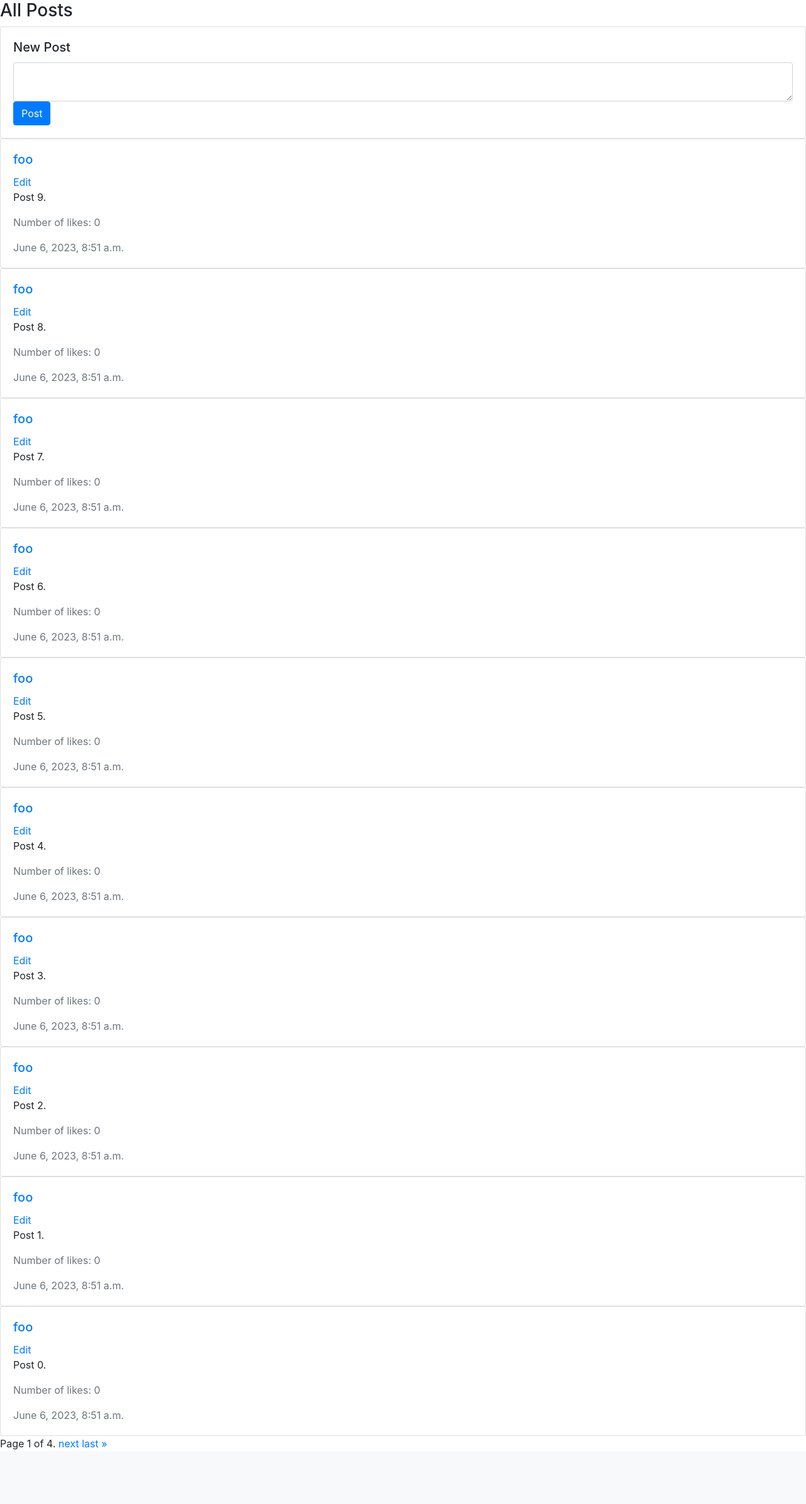
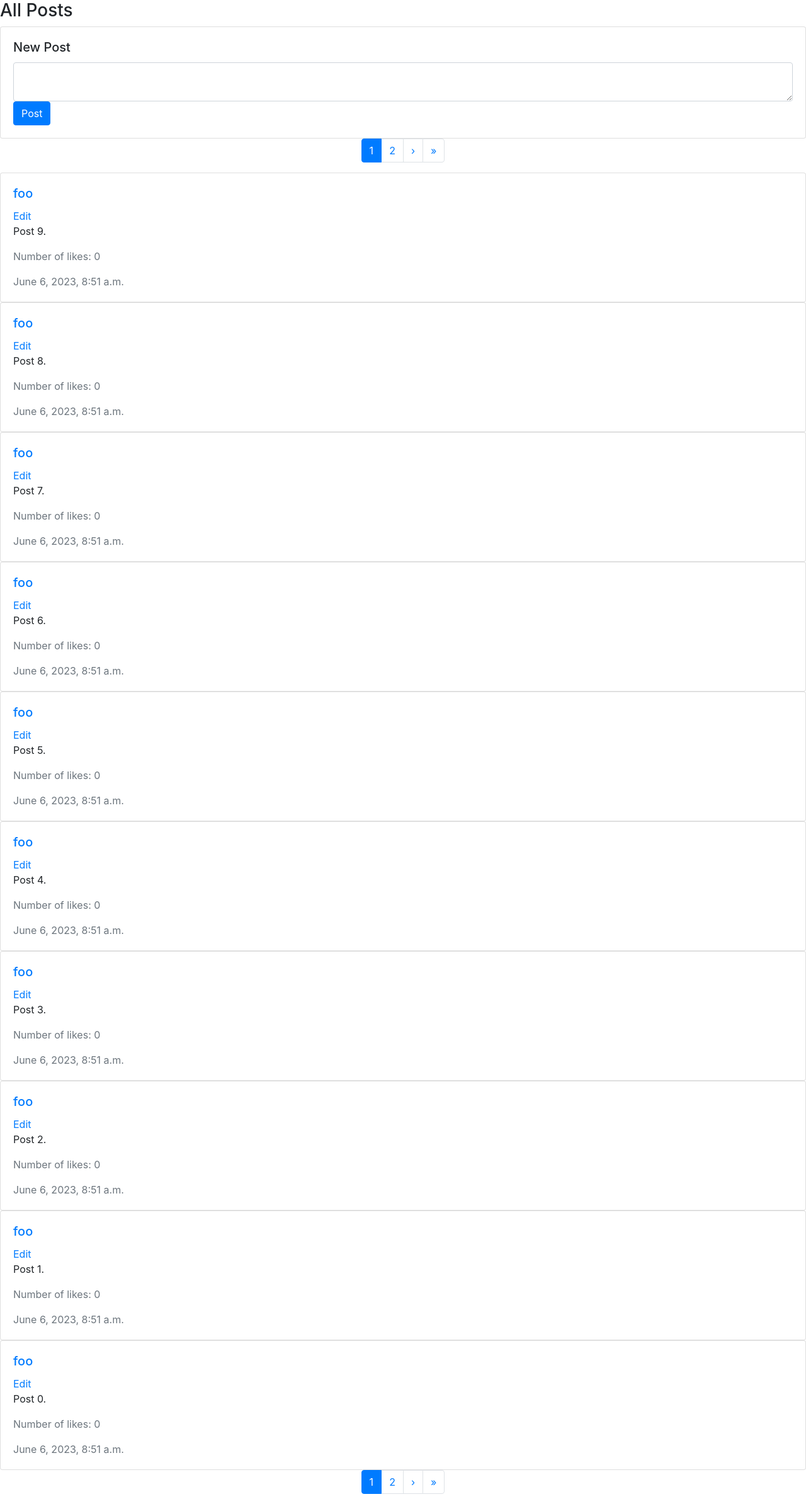
Before and after one commit to IbolyaGergo/CS50Web_Project4, a Django app: page / in a window 1280 px wide. Shown: the part 56-2444 px from the top of the page at 63% size. Before the commit the page ends 2360 px from the top, so only its background shows below. Run offline with Django 3.2, Linux system fonts and the light colour scheme; the first user in the database is signed in; data comes from the database, SQL or seed files in the repository; some libraries are stand-ins or nearby versions.

Commit message:
Add bootstrap to pagination.

```diff
--- a/project4/network/templates/network/index.html
+++ b/project4/network/templates/network/index.html
@@ -13,6 +13,34 @@
         </form>
     </div>
 </div>
+<nav aria-label="Page navigation example">
+    <ul class="pagination justify-content-center">
+        {% if page_obj.has_previous %}
+            <li class="page-item">
+                <a class="page-link" href="?page=1" aria-label="First">
+                    <span aria-hidden="true">&laquo;</span>
+                </a>
+            </li>
+            <li class="page-item"><a class="page-link" href="?page={{ page_obj.previous_page_number }}">&#8249;</a></li>
+            <li class="page-item"><a class="page-link" href="?page={{ page_obj.previous_page_number }}">{{ page_obj.previous_page_number }}</a></li>
+        {% endif %}
+        <li class="page-item active" aria-current="page">
+            <span class="page-link">
+                {{ page_obj.number }}
+                <span class="sr-only">(current)</span>
+            </span>
+        </li>
+        {% if page_obj.has_next %}
+            <li class="page-item"><a class="page-link" href="?page={{ page_obj.next_page_number }}">{{ page_obj.next_page_number }}</a></li>
+            <li class="page-item"><a class="page-link" href="?page={{ page_obj.next_page_number }}">&#8250;</a></li>
+            <li class="page-item">
+                <a class="page-link" href="?page={{ page_obj.paginator.num_pages }}" aria-label="Last">
+                    <span aria-hidden="true">&raquo;</span>
+                </a>
+            </li>
+        {% endif %}
+    </ul>
+</nav>
 {% for post in page_obj %}
 <div class="card">
     <div class="card-body">
@@ -24,7 +52,7 @@
         </div>
     </div>
 {% endfor %}
-<div class="pagination">
+<!-- <div class="pagination">
     <span class="step-links">
         {% if page_obj.has_previous %}
             <a href="?page=1">&laquo; first</a>
@@ -40,6 +68,34 @@
             <a href="?page={{ page_obj.paginator.num_pages }}">last &raquo;</a>
         {% endif %}
     </span>
-</div>
+</div> -->
+<nav aria-label="Page navigation example">
+    <ul class="pagination justify-content-center">
+        {% if page_obj.has_previous %}
+            <li class="page-item">
+                <a class="page-link" href="?page=1" aria-label="First">
+                    <span aria-hidden="true">&laquo;</span>
+                </a>
+            </li>
+            <li class="page-item"><a class="page-link" href="?page={{ page_obj.previous_page_number }}">&#8249;</a></li>
+            <li class="page-item"><a class="page-link" href="?page={{ page_obj.previous_page_number }}">{{ page_obj.previous_page_number }}</a></li>
+        {% endif %}
+        <li class="page-item active" aria-current="page">
+            <span class="page-link">
+                {{ page_obj.number }}
+                <span class="sr-only">(current)</span>
+            </span>
+        </li>
+        {% if page_obj.has_next %}
+            <li class="page-item"><a class="page-link" href="?page={{ page_obj.next_page_number }}">{{ page_obj.next_page_number }}</a></li>
+            <li class="page-item"><a class="page-link" href="?page={{ page_obj.next_page_number }}">&#8250;</a></li>
+            <li class="page-item">
+                <a class="page-link" href="?page={{ page_obj.paginator.num_pages }}" aria-label="Last">
+                    <span aria-hidden="true">&raquo;</span>
+                </a>
+            </li>
+        {% endif %}
+    </ul>
+</nav>
 {% endif %}
 {% endblock %}
```
